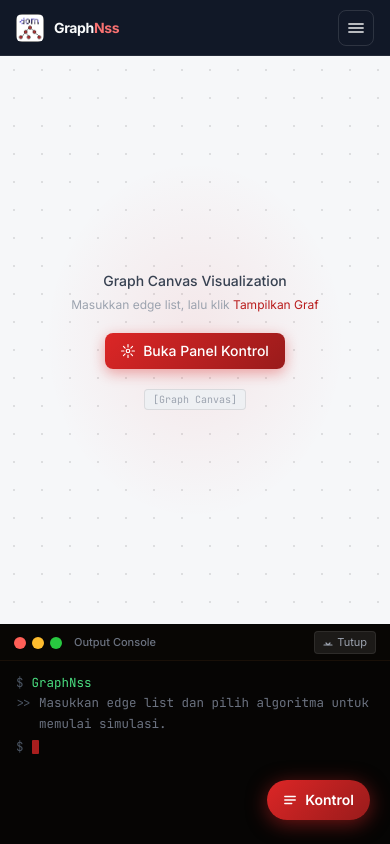
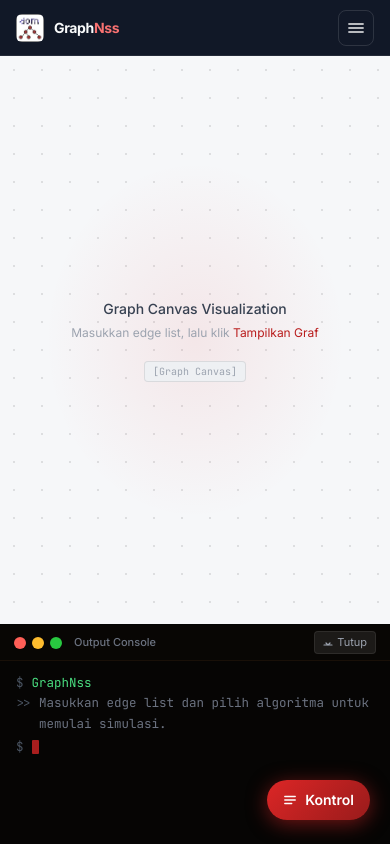
Before and after one commit to Valz0504/GraphNss, a Next.js app in the folder frontend/: page /basic-graph in a window 390 px wide. Built offline with nearby package versions, Linux system fonts and the light colour scheme.

Commit message:
feat(ui): change logo extension and adjust ui

```diff
--- a/frontend/src/app/layout.tsx
+++ b/frontend/src/app/layout.tsx
@@ -24,9 +24,9 @@ export const metadata: Metadata = {
     "Interactive graph theory algorithm visualizer. Explore DFS, BFS, Dijkstra, MST, and more with step-by-step animation.",
   keywords: ["graph theory", "algorithm visualizer", "DFS", "BFS", "Dijkstra"],
   icons: {
-    icon: "/logo.png",
-    shortcut: "/logo.png",
-    apple: "/logo.png",
+    icon: "/logo.webp",
+    shortcut: "/logo.webp",
+    apple: "/logo.webp",
   },
 };
 
--- a/frontend/src/components/basic-graph/BasicGraphShell.tsx
+++ b/frontend/src/components/basic-graph/BasicGraphShell.tsx
@@ -79,26 +79,6 @@ function CanvasArea({
               <span style={{ color: "var(--primary-light)" }}>Tampilkan Graf</span>
             </p>
           </div>
-
-          {/* Mobile/Tablet: open controls button */}
-          {onOpenControls && (
-            <button
-              type="button"
-              onClick={onOpenControls}
-              className="lg:hidden flex items-center gap-2 rounded-lg px-4 py-2 text-sm font-medium transition-all hover:brightness-110 active:scale-95"
-              style={{
-                background: "linear-gradient(135deg, var(--primary), var(--primary-dark))",
-                color: "#fff",
-                boxShadow: "0 4px 14px rgba(220,38,38,0.4)",
-              }}
-            >
-              <svg width="14" height="14" viewBox="0 0 24 24" fill="none" stroke="currentColor" strokeWidth="2" strokeLinecap="round" aria-hidden>
-                <circle cx="12" cy="12" r="3" />
-                <path d="M12 1v4M12 19v4M4.22 4.22l2.83 2.83M16.95 16.95l2.83 2.83M1 12h4M19 12h4M4.22 19.78l2.83-2.83M16.95 7.05l2.83-2.83" />
-              </svg>
-              Buka Panel Kontrol
-            </button>
-          )}
 
           <span
             className="rounded px-2 py-0.5 text-[10px] font-mono"
--- a/frontend/src/components/layout/Navbar.tsx
+++ b/frontend/src/components/layout/Navbar.tsx
@@ -26,7 +26,7 @@ export default function Navbar() {
         {/* ── Logo ── */}
         <Link href="/basic-graph" className="flex shrink-0 items-center gap-2.5 w-36 md:w-44">
           <Image
-            src="/logo.png"
+            src="/logo.webp"
             alt="GraphNss Logo"
             width={28}
             height={28}
@@ -65,7 +65,7 @@ export default function Navbar() {
             className="rounded px-2 py-0.5 text-[11px] font-medium"
             style={{ color: "rgba(255,255,255,0.35)", background: "rgba(255,255,255,0.07)", border: "1px solid rgba(255,255,255,0.1)" }}
           >
-            v1.0
+            v1.1
           </span>
         </div>
 
```
Also changed, not shown: frontend/public/logo.png (deleted), frontend/public/logo.webp (added).
